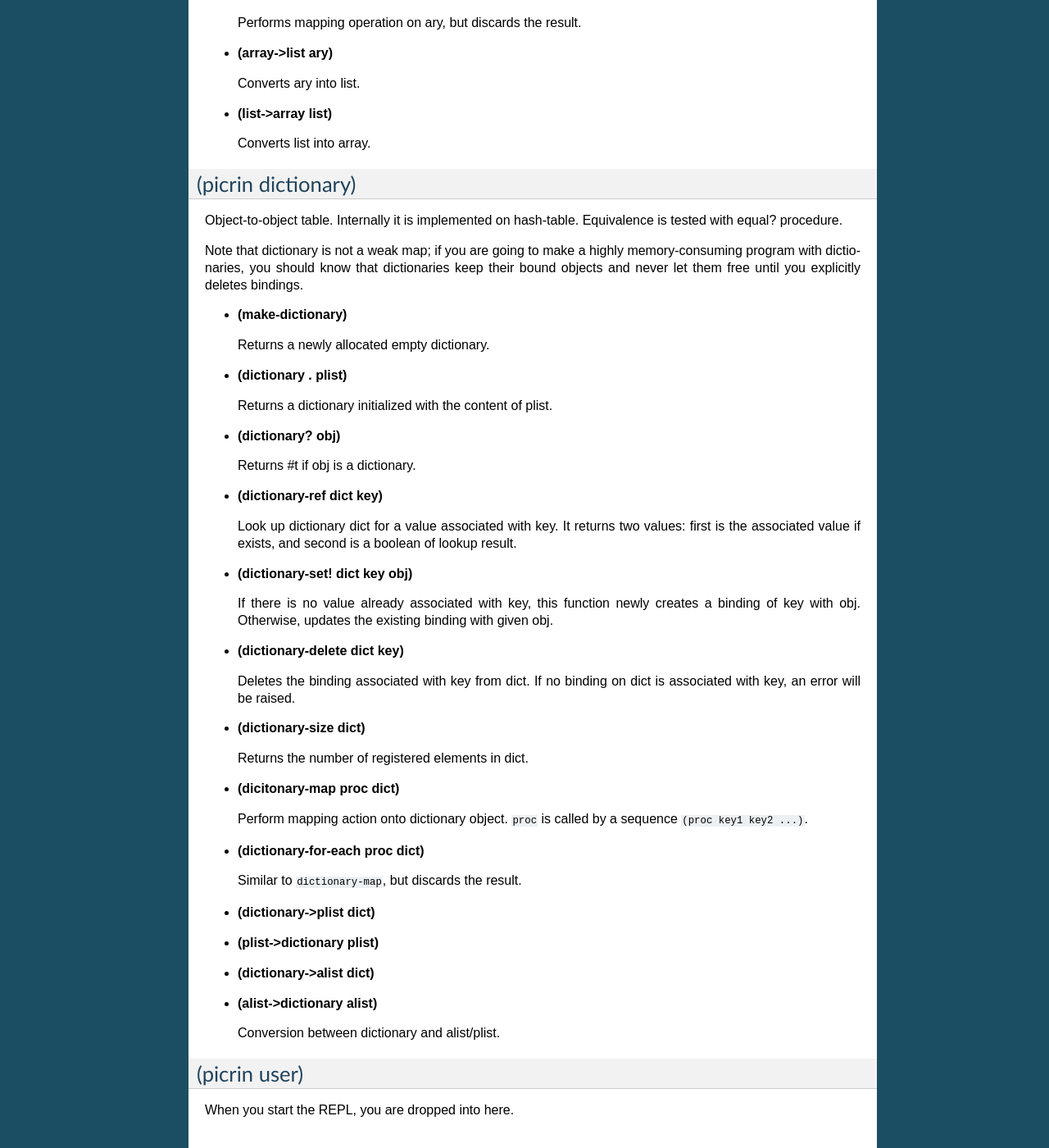
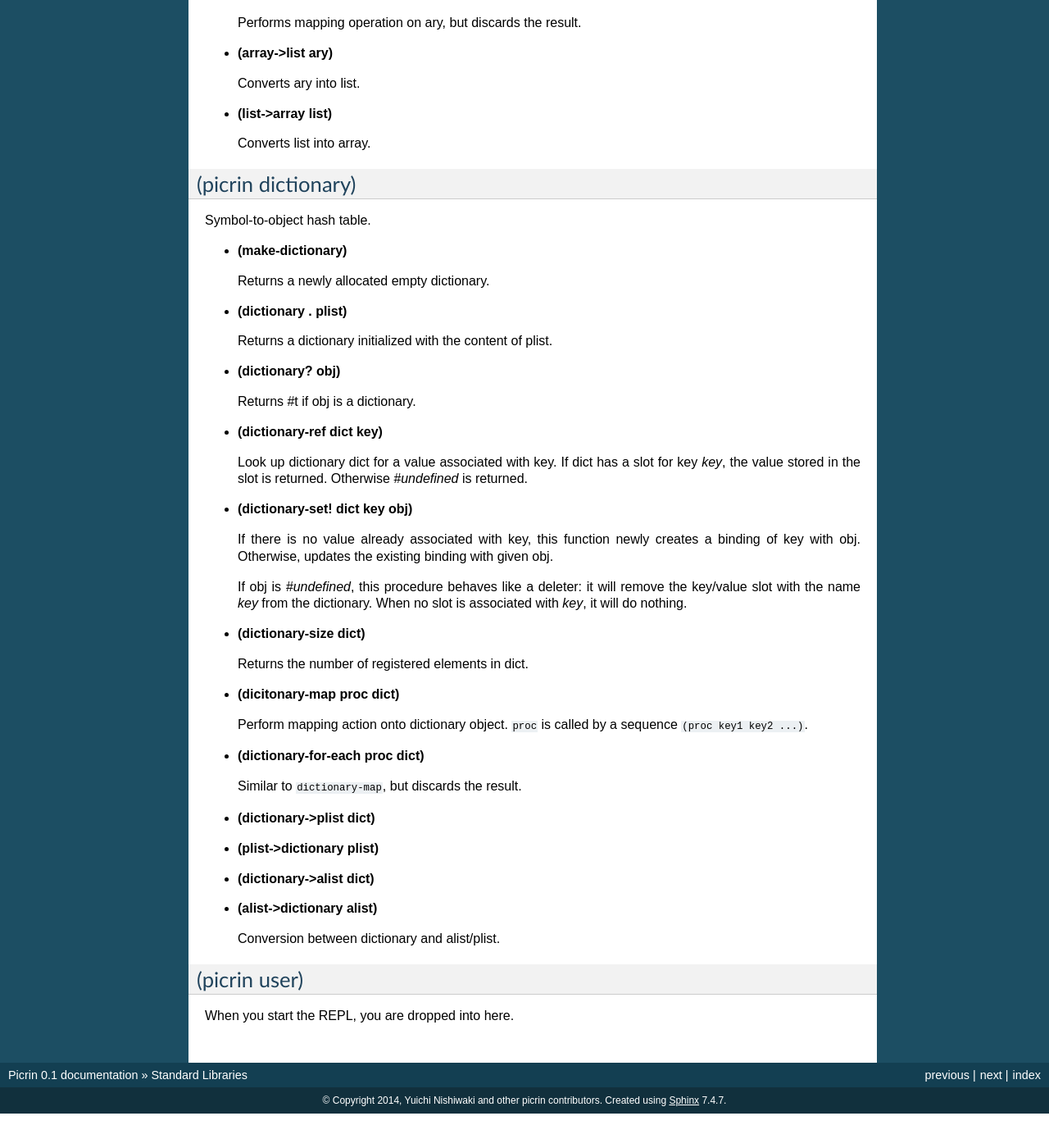
Before and after one commit to picrin-scheme/picrin, a Sphinx documentation site: the page built from docs/libs.rst, in a window 1280 px wide and 1400 px high, scrolled down 1718 px. Shown: the whole window at 82% size. Built offline with Sphinx 7.4.7, drawn with Linux system fonts in a browser that asks for light colours; pages that are not in the unit, such as notebooks, are missing from menus; after the commit the page ends 3076 px from its top, so only the background shows below that.

Commit message:
change dictionary interface.
use #undefined object as sentinel

```diff
--- a/docs/libs.rst
+++ b/docs/libs.rst
@@ -101,9 +101,7 @@ Technically, picrin's array is implemented as a ring-buffer, effective double-en
 (picrin dictionary)
 -------------------
 
-Object-to-object table. Internally it is implemented on hash-table. Equivalence is tested with equal? procedure.
-
-Note that dictionary is not a weak map; if you are going to make a highly memory-consuming program with dictionaries, you should know that dictionaries keep their bound objects and never let them free until you explicitly deletes bindings.
+Symbol-to-object hash table.
 
 - **(make-dictionary)**
 
@@ -119,15 +117,13 @@ Note that dictionary is not a weak map; if you are going to make a highly memory
 
 - **(dictionary-ref dict key)**
 
-  Look up dictionary dict for a value associated with key. It returns two values: first is the associated value if exists, and second is a boolean of lookup result.
+  Look up dictionary dict for a value associated with key. If dict has a slot for key `key`, the value stored in the slot is returned. Otherwise `#undefined` is returned.
 
 - **(dictionary-set! dict key obj)**
 
   If there is no value already associated with key, this function newly creates a binding of key with obj. Otherwise, updates the existing binding with given obj.
 
-- **(dictionary-delete dict key)**
-
-  Deletes the binding associated with key from dict. If no binding on dict is associated with key, an error will be raised.
+  If obj is `#undefined`, this procedure behaves like a deleter: it will remove the key/value slot with the name `key` from the dictionary. When no slot is associated with `key`, it will do nothing.
 
 - **(dictionary-size dict)**
 
```
Also changed, not shown: 5 other files.
